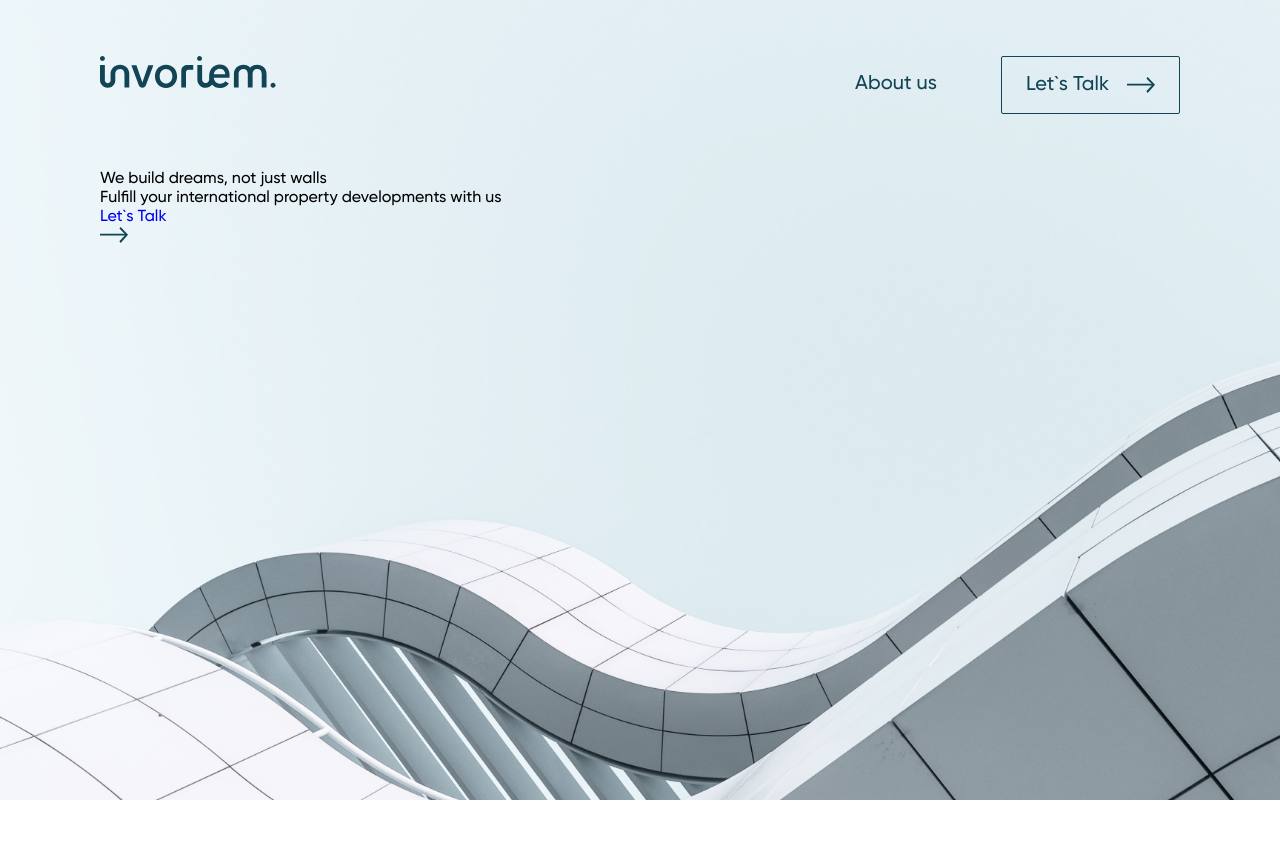
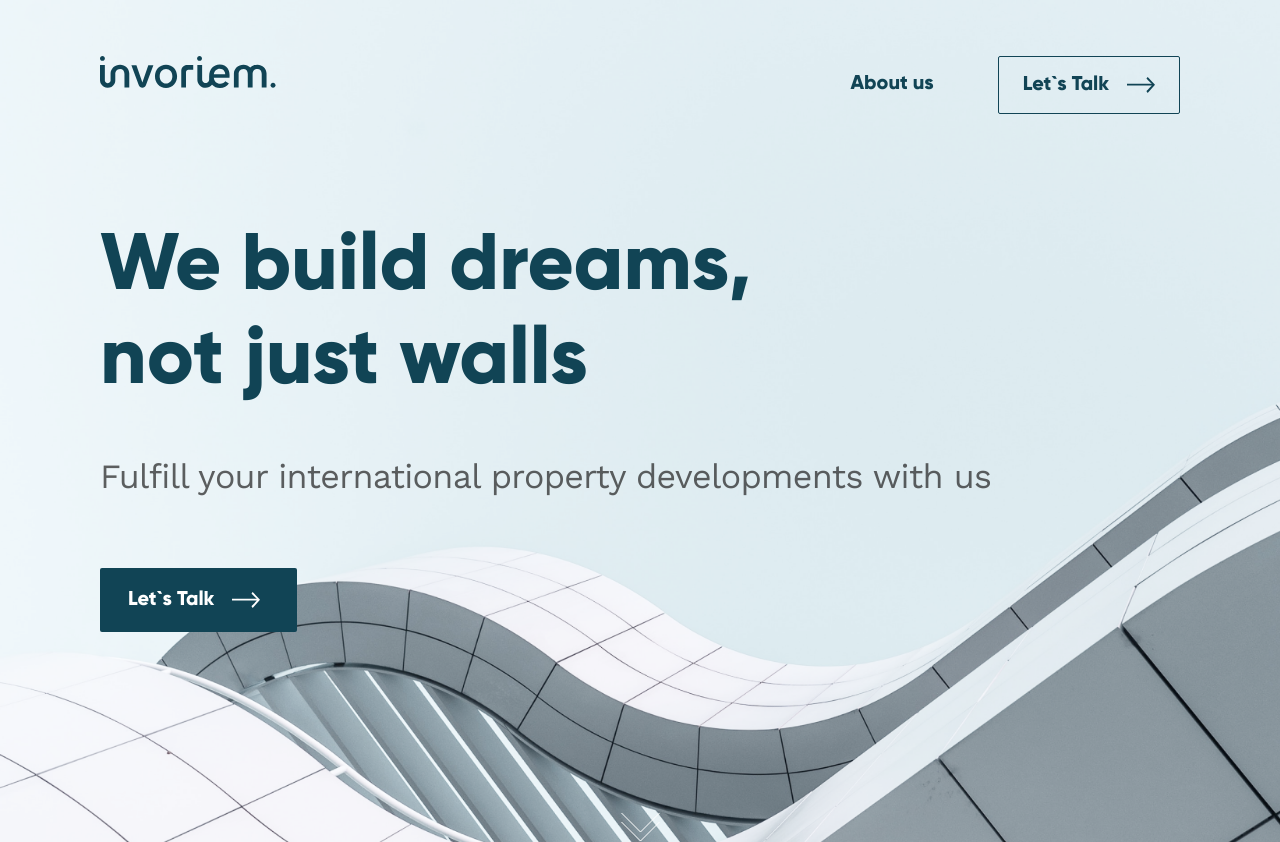
Before and after one commit to vladnovi/INVORIEM, a plain HTML site: page index.html in a window 1280 px wide. Before the commit the page ends 800 px from the top, so only its background shows below. Drawn offline with nearby package versions, Linux system fonts and the light colour scheme.

Commit message:
Complete header

```diff
--- a/index.html
+++ b/index.html
@@ -27,14 +27,14 @@
                 <p class="header_middle_description">Fulfill your international property developments with us</p>
                 <a class="header_middle_button" href="#">
                     <p>Let`s Talk</p>
-                    <img src="Media/Arrow Right Black.svg" alt="">
+                    <img src="Media/Arrow Right White.svg" alt="">
                 </a>
             </div>
-            <!--<div class="header bottom">
-                <button class="header_bottom_button">
+            <div class="header_bottom">
+                <a class="header_bottom_button" href="#">
                     <img src="Media/Double Arrow Bottom.svg" alt="">
-                </button>
-            </div>-->
+                </a>
+            </div>
         </div>
     </div>
     <script src="main.js"></script>
--- a/style/Fonts/font/stylesheet.css
+++ b/style/Fonts/font/stylesheet.css
@@ -1,14 +1,14 @@
 
 @font-face {
     font-family: 'Gilroy';
-    src: url('Gilroy-ExtraboldItalic.eot');
-    src: local('Gilroy Extrabold Italic'), local('Gilroy-ExtraboldItalic'),
-        url('Gilroy-ExtraboldItalic.eot?#iefix') format('embedded-opentype'),
-        url('Gilroy-ExtraboldItalic.woff2') format('woff2'),
-        url('Gilroy-ExtraboldItalic.woff') format('woff'),
-        url('Gilroy-ExtraboldItalic.ttf') format('truetype');
+    src: url('Gilroy-Extrabold.eot');
+    src: local('Gilroy Extrabold'), local('Gilroy-Extrabold'),
+        url('Gilroy-Extrabold.eot?#iefix') format('embedded-opentype'),
+        url('Gilroy-Extrabold.woff2') format('woff2'),
+        url('Gilroy-Extrabold.woff') format('woff'),
+        url('Gilroy-Extrabold.ttf') format('truetype');
     font-weight: 800;
-    font-style: italic;
+    font-style: normal;
 }
 
 @font-face {
--- a/style/style.scss
+++ b/style/style.scss
@@ -1,6 +1,6 @@
 /*ШРИФТЫ*/
 @import url("Fonts/font/stylesheet.css");
-
+@import url(https://fonts.googleapis.com/css?family=Work+Sans:100,200,300,regular,500,600,700,800,900,100italic,200italic,300italic,italic,500italic,600italic,700italic,800italic,900italic);
 /*ОБНУЛЕНИЕ*/
 
 *, *::before, *::after {
@@ -46,12 +46,17 @@ body {
                 display: flex;
                 gap: 54px;
                 .nav_link {
+                    font-weight: 800;
                     font-size: 20px;
                     line-height: 36px;
                     padding: 10px;
                     color: #114455;
                 }
+                .nav_link:hover {
+                    color: rgba($color: #114455, $alpha: 0.5);
+                }
                 .nav_button {
+                    font-weight: 800;
                     display: flex;
                     gap: 18px;
                     font-size: 20px;
@@ -61,6 +66,72 @@ body {
                     border-radius: 2px;
                     color: #114455;
                 }
+                .nav_button:hover {
+                    color: rgba($color: #114455, $alpha: 0.5);
+                    border: 1px solid rgba($color: #114455, $alpha: 0.5);
+                }
+            }
+        }
+        .header_middle {
+            display: flex;
+            flex-direction: column;
+            .header_middle_title {
+                max-width: 700px;
+                margin-top: 50px;
+                font-weight: 800;
+                font-size: 80px;
+                line-height: 94px;
+                color: #114455;
+            }
+            .header_middle_description {
+                margin-top: 48px;
+                font-weight: 400;
+                font-size: 34px;
+                line-height: 40px;
+                letter-spacing: -0.02em;
+                color: #1f1f1f;
+                opacity: 0.7;
+                font-family: 'Work Sans',sans-serif;
+            }
+            .header_middle_button {
+                font-weight: 800;
+                display: flex;
+                gap: 18px;
+                margin-top: 72px;
+                font-size: 20px;
+                width: 197px;
+                line-height: 36px;
+                padding: 14px 28px;
+                background-color: #114455;
+                border-radius: 2px;
+                color: #fff;
+            }
+            .header_middle_button:hover {
+                background-color: rgba($color: #114455, $alpha: 0.5);
+            }
+        }
+        .header_bottom {
+            margin-top: 180px;
+            text-align: center;
+            .header_bottom_button {
+                transition: 1s;
+                @keyframes bounce {
+                    0%, 20%, 60%, 100% {
+                        transform: translateY(0);
+                        transform: translateY(0);
+                    }
+                    40% {
+                        transform: translateY(-20px);
+                        transform: translateY(-20px);
+                    }
+                    80% {
+                        transform: translateY(-10px);
+                        transform: translateY(-10px);
+                    }
+                }
+                :hover {
+                animation: bounce 1s;
+                }
             }
         }
     }
```
Also changed, not shown: Media/Arrow Right White.svg (added), style/style.css, 1 other file.
